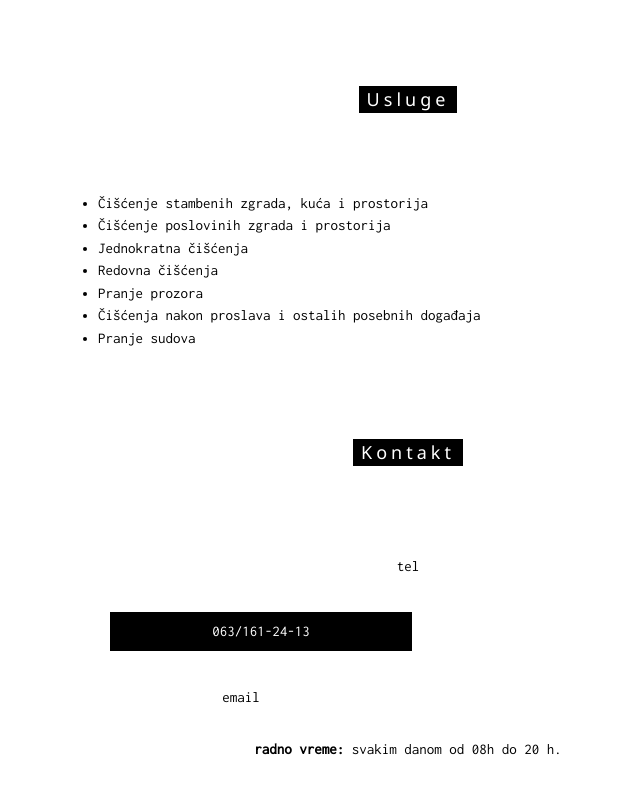
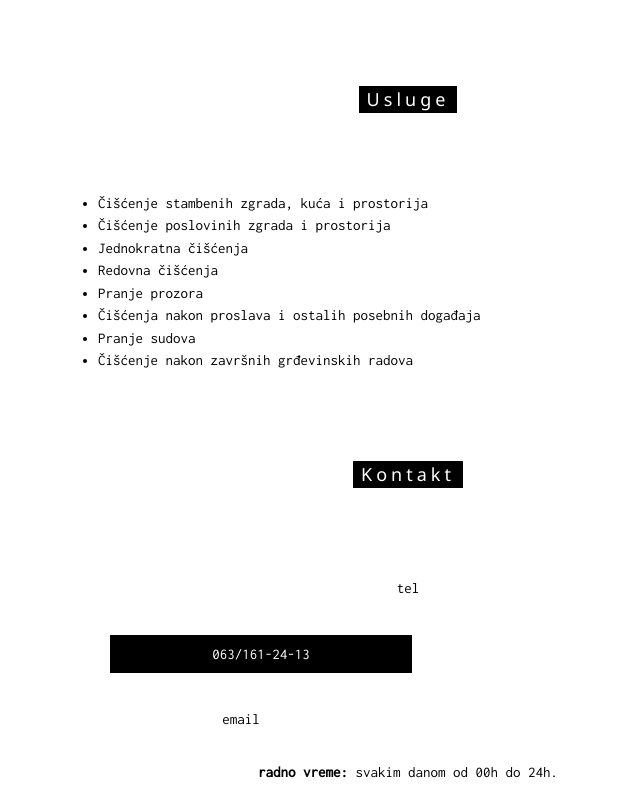
Before and after one commit to blistavovis/blistavovis.github.io, a plain HTML site: page index.html in a window 1280 px wide. Shown: the part 896-1695 px from the top of the page, without its empty margins (232-872 px from the left). Before the commit the page ends 1672 px from the top, so only its background shows below. Drawn offline with nearby package versions, Linux system fonts and the light colour scheme.

Commit message:
Add files via upload

```diff
--- a/index.html
+++ b/index.html
@@ -88,6 +88,7 @@ body, html {
       <li>Pranje prozora</li>
       <li>Čišćenja nakon proslava i ostalih posebnih događaja</li>
       <li>Pranje sudova</li>
+      <li>Čišćenje nakon završnih grđevinskih radova</li>
     </ul>
 
 
@@ -102,7 +103,7 @@ body, html {
 
     <p class="w3-col w3-center">email</p>
     </div>
-    <p class="w3-col w3-center"><strong>radno vreme:</strong> svakim danom od 08h do 20 h.</p>
+    <p class="w3-col w3-center"><strong>radno vreme:</strong> svakim danom od 00h do 24h.</p>
 
   </div>
   </div>
```
